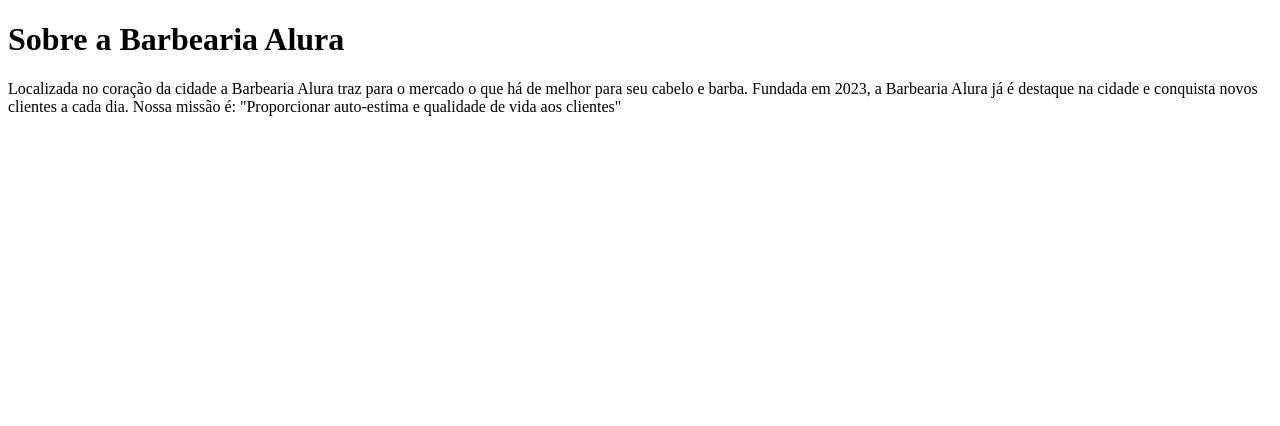
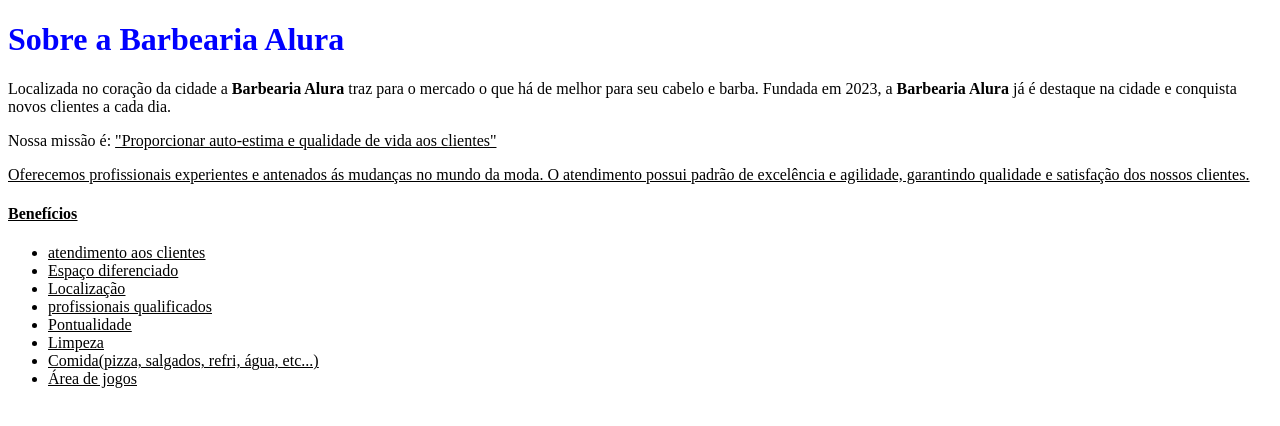
Before and after one commit to elielvinicius/pensamentocomputacional, a plain HTML site: page index.html in a window 1280 px wide. Drawn offline with Linux system fonts and the light colour scheme; a script that the page names is missing.

Commit message:
Add files via upload

```diff
--- a/index.html
+++ b/index.html
@@ -5,17 +5,35 @@
     <meta http-equiv='X-UA-Compatible' content='IE=edge'>
     <title>Page Title</title>
     <meta name='viewport' content='width=device-width, initial-scale=1'>
-    <link rel='stylesheet' type='text/css' media='screen' href='main.css'>
+    <link rel="stylesheet" href="staly.css">
     <script src='main.js'></script>
 </head>
 <body>
    <h1>Sobre a Barbearia Alura</h1>
 
-   Localizada no coração da cidade a Barbearia Alura traz para o mercado o que há
-   de melhor para seu cabelo e barba. Fundada em 2023, a Barbearia Alura já é
-   destaque na cidade e conquista novos clientes a cada dia.
+   <p>Localizada no coração da cidade a <b>Barbearia Alura</b> traz para o mercado o que há
+   de melhor para seu cabelo e barba. Fundada em 2023, a <b>Barbearia Alura</b> já é
+   destaque na cidade e conquista novos clientes a cada dia.</p>
 
-   Nossa missão é: "Proporcionar auto-estima e qualidade de vida aos clientes"
+   <p>Nossa missão é: <u>"Proporcionar auto-estima e qualidade de
+    vida aos clientes"<u></p>
 
+
+   <p> Oferecemos profissionais experientes e antenados ás mudanças
+    no mundo da moda. O atendimento possui padrão de excelência e
+agilidade, garantindo qualidade e satisfação dos nossos clientes.</p>
+
+<h4> Benefícios</h4>
+<ul>
+   <li>atendimento aos clientes</li>
+   <li>Espaço diferenciado</li>
+   <li>Localização</li>
+   <li>profissionais qualificados</li>
+   <li>Pontualidade</li>
+   <li>Limpeza</li>
+   <li>Comida(pizza, salgados, refri, água, etc...)</li>
+   <li>Área de jogos</li>
+</ul>
+</ul>
 </body>
 </html>
--- /dev/null
+++ b/staly.css
@@ -0,0 +1,3 @@
+h1{
+    color:blue;
+}
```
